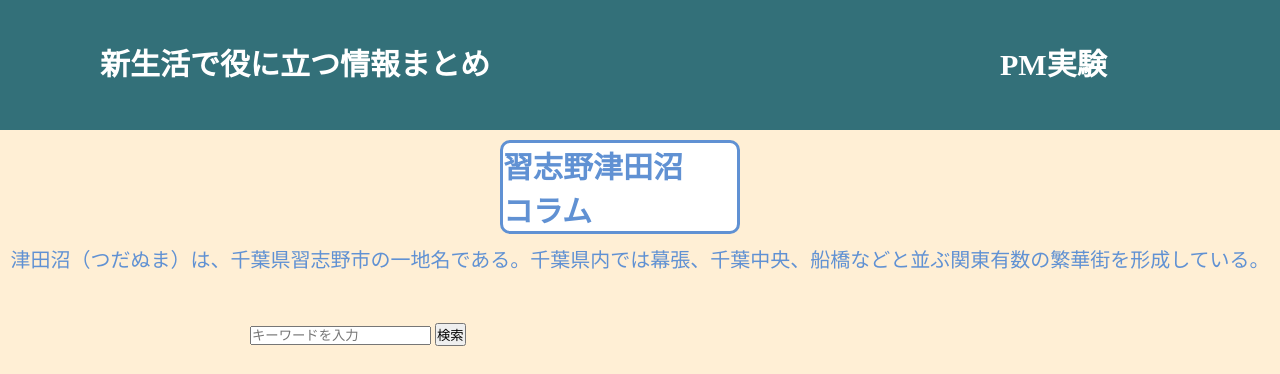
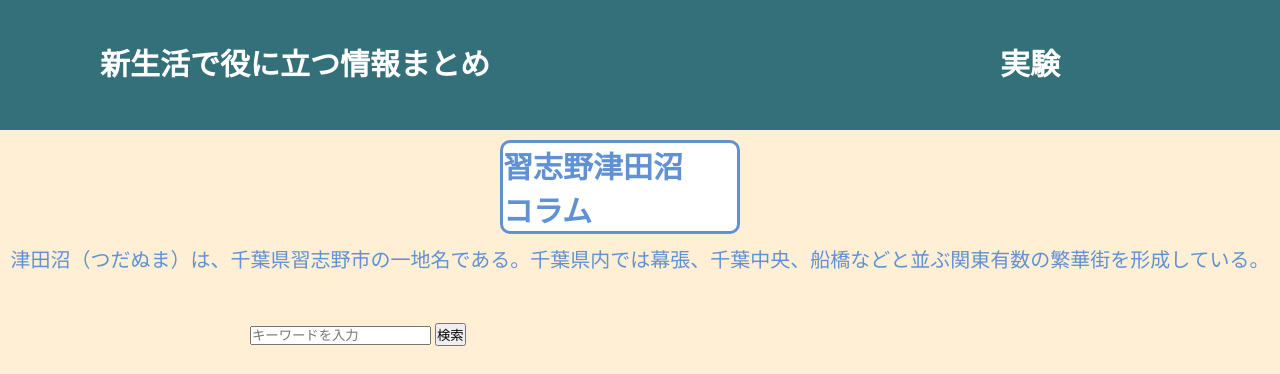
Before and after one commit to Ishizaka23/ogasawara-c, a plain HTML site: page htdocs/index.html in a window 1280 px wide. Shown: the top 374 px of the page. Drawn offline with Linux system fonts and the light colour scheme.

Commit message:
Update index.html

```diff
--- a/htdocs/index.html
+++ b/htdocs/index.html
@@ -9,7 +9,7 @@
         <!-- header -->
   <header>
     <h1 class="headline">
-    <a>新生活で役に立つ情報まとめ　　　　　　　　　　　　　　　　　PM実験</a>
+    <a>新生活で役に立つ情報まとめ　　　　　　　　　　　　　　　　　実験</a>
   </h1>
   <ul class="nav-list">
     <li class="nav-list-item">
```
